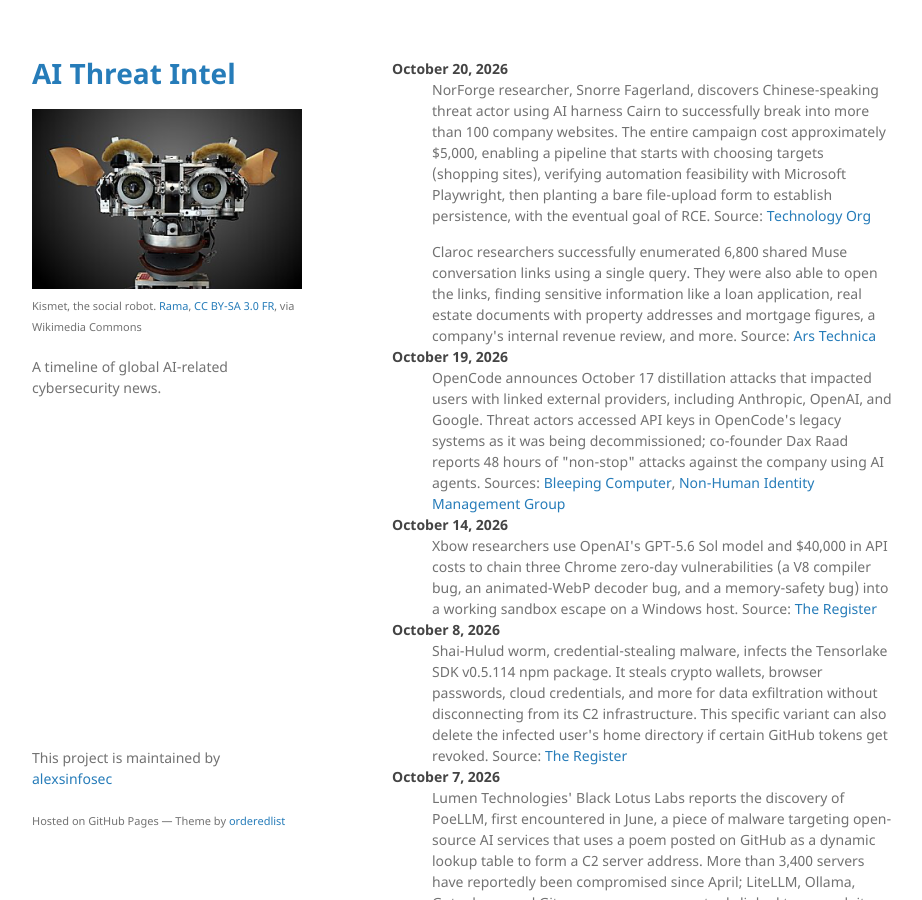
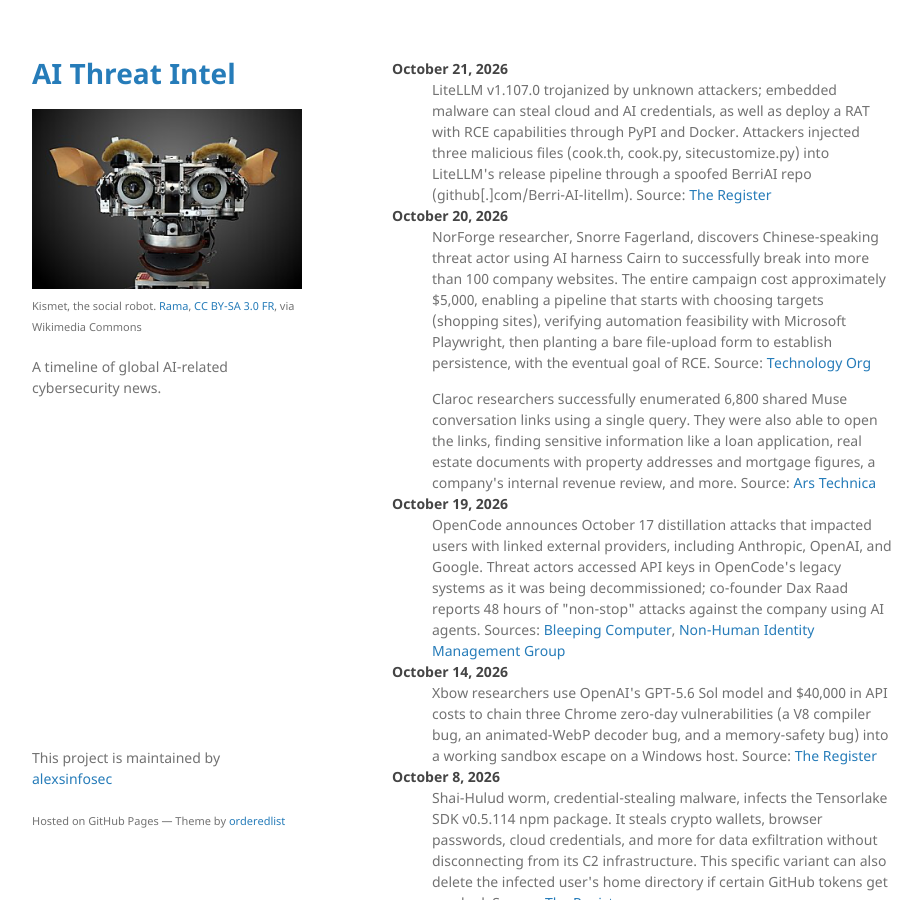
Before and after one commit to alexsinfosec/aithreatintel, a Jekyll site: the page built from index.md, in a window 1280 px wide and 900 px high. Shown: the whole window, without its empty margins (178-1100 px from the left). Built offline with Jekyll 4.4.1, drawn with Linux system fonts in a browser that asks for light colours.

Commit message:
Update index.md with recent security incident reports
Added details about security incidents involving LiteLLM and NorForge researchers, including embedded malware and AI-driven attacks.

```diff
--- a/index.md
+++ b/index.md
@@ -3,6 +3,8 @@ layout: default
 ---
 
 <dl>
+<dt>October 21, 2026</dt>
+<dd>LiteLLM v1.107.0 trojanized by unknown attackers; embedded malware can steal cloud and AI credentials, as well as deploy a RAT with RCE capabilities through PyPI and Docker. Attackers injected three malicious files (cook.th, cook.py, sitecustomize.py) into LiteLLM's release pipeline through a spoofed BerriAI repo (github[.]com/Berri-AI-litellm). Source: <a href="https://www.theregister.com/security/2026/10/21/litellm-supply-chain-attack-hoovers-up-passwords-and-secrets/5304548" target="_blank">The Register</a></dd>
 <dt>October 20, 2026</dt>
 <dd>NorForge researcher, Snorre Fagerland, discovers Chinese-speaking threat actor using AI harness Cairn to successfully break into more than 100 company websites. The entire campaign cost approximately $5,000, enabling a pipeline that starts with choosing targets (shopping sites), verifying automation feasibility with Microsoft Playwright, then planting a bare file-upload form to establish persistence, with the eventual goal of RCE. Source: <a href="https://www.technology.org/2026/10/20/hacker-ai-agents-cairn-100-websites-deere-sharkninja-cummins/" target="_blank">Technology Org</a></dd>
 <dd style="margin-top: 15px;">Claroc researchers successfully enumerated 6,800 shared Muse conversation links using a single query. They were also able to open the links, finding sensitive information like a loan application, real estate documents with property addresses and mortgage figures, a company's internal revenue review, and more. Source: <a href="https://arstechnica.com/security/2026/10/meta-muse-exposes-users-personal-and-business-secrets-when-they-share-conversations/" target="_blank">Ars Technica</a></dd>
```
